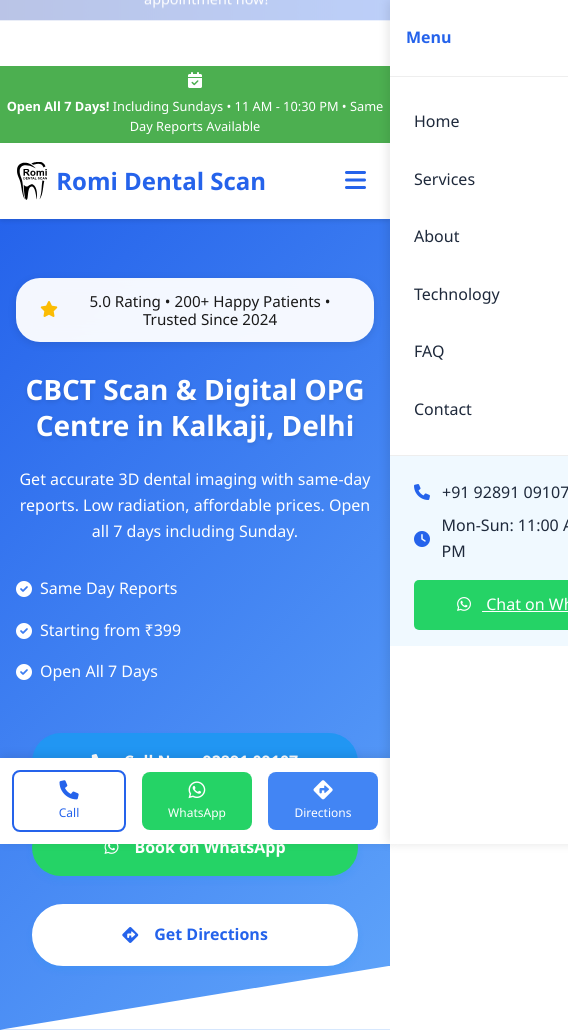
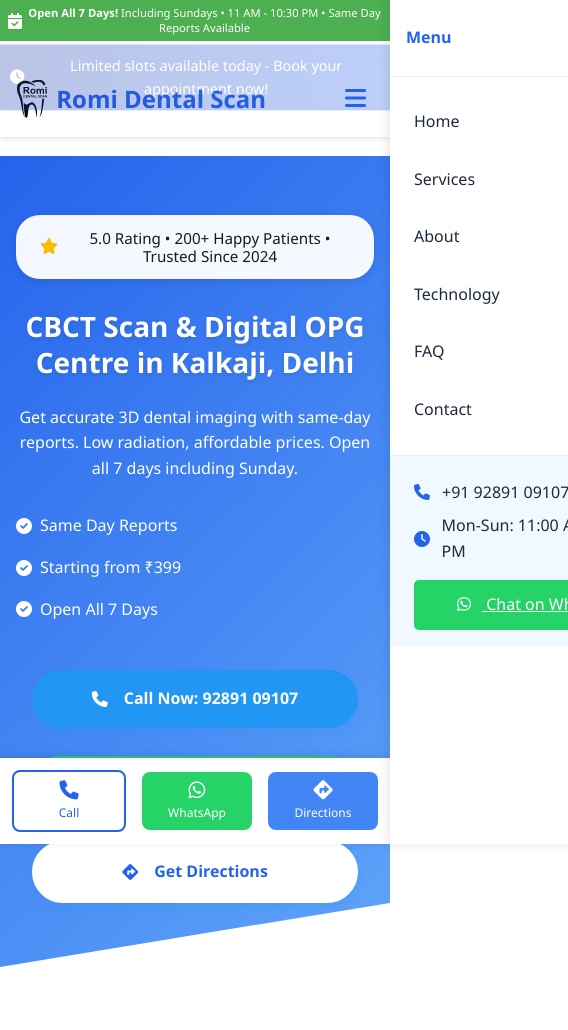
Before and after one commit to clpl-hq/romidentalscan, a plain HTML site: page index.html in a window 390 px wide. Shown: the top 1030 px of the page, 568 px wide, since content can reach past the window. Drawn offline with Linux system fonts and the light colour scheme.

Commit message:
Fix banner

```diff
--- a/index.html
+++ b/index.html
@@ -763,25 +763,30 @@
         .sunday-hours-banner {
             background: #4CAF50;
             color: white;
-            padding: 8px;
+            padding: 10px 15px;
             text-align: center;
             font-size: 0.9rem;
-            position: sticky;
-            top: 38px; /* Below urgency banner */
+            position: relative;
             z-index: 999;
             display: flex;
             align-items: center;
             justify-content: center;
+            width: 100%;
+            box-sizing: border-box;
         }
 
         .sunday-content {
             display: flex;
             align-items: center;
             gap: 8px;
+            max-width: 1200px;
+            margin: 0 auto;
+            flex-wrap: nowrap;
         }
 
         .sunday-hours-banner i {
             font-size: 1rem;
+            flex-shrink: 0;
         }
 
         .sunday-hours-banner strong {
@@ -790,13 +795,39 @@
 
         @media (max-width: 768px) {
             .sunday-hours-banner {
-                font-size: 0.8rem;
-                padding: 6px;
+                font-size: 0.75rem;
+                padding: 8px 10px;
+                position: fixed;
+                top: 0;
+                left: 0;
+                right: 0;
+                z-index: 1001;
             }
 
             .sunday-content {
-                flex-wrap: wrap;
-                justify-content: center;
+                gap: 5px;
+            }
+
+            .sunday-content span {
+                white-space: normal;
+                line-height: 1.3;
+            }
+
+            /* Adjust body padding to account for fixed banner */
+            body {
+                padding-top: 100px; /* Banner + navbar height */
+            }
+
+            /* Make banner more compact on very small screens */
+            @media (max-width: 480px) {
+                .sunday-hours-banner {
+                    font-size: 0.7rem;
+                    padding: 6px 8px;
+                }
+
+                body {
+                    padding-top: 90px;
+                }
             }
         }
 
@@ -808,6 +839,16 @@
             top: 0;
             z-index: 1000;
             transition: top 0.3s ease;
+        }
+
+        @media (max-width: 768px) {
+            .navbar {
+                position: fixed;
+                top: 40px; /* Below sunday banner on mobile */
+                left: 0;
+                right: 0;
+                z-index: 1000;
+            }
         }
 
         .navbar.with-banner {
```
